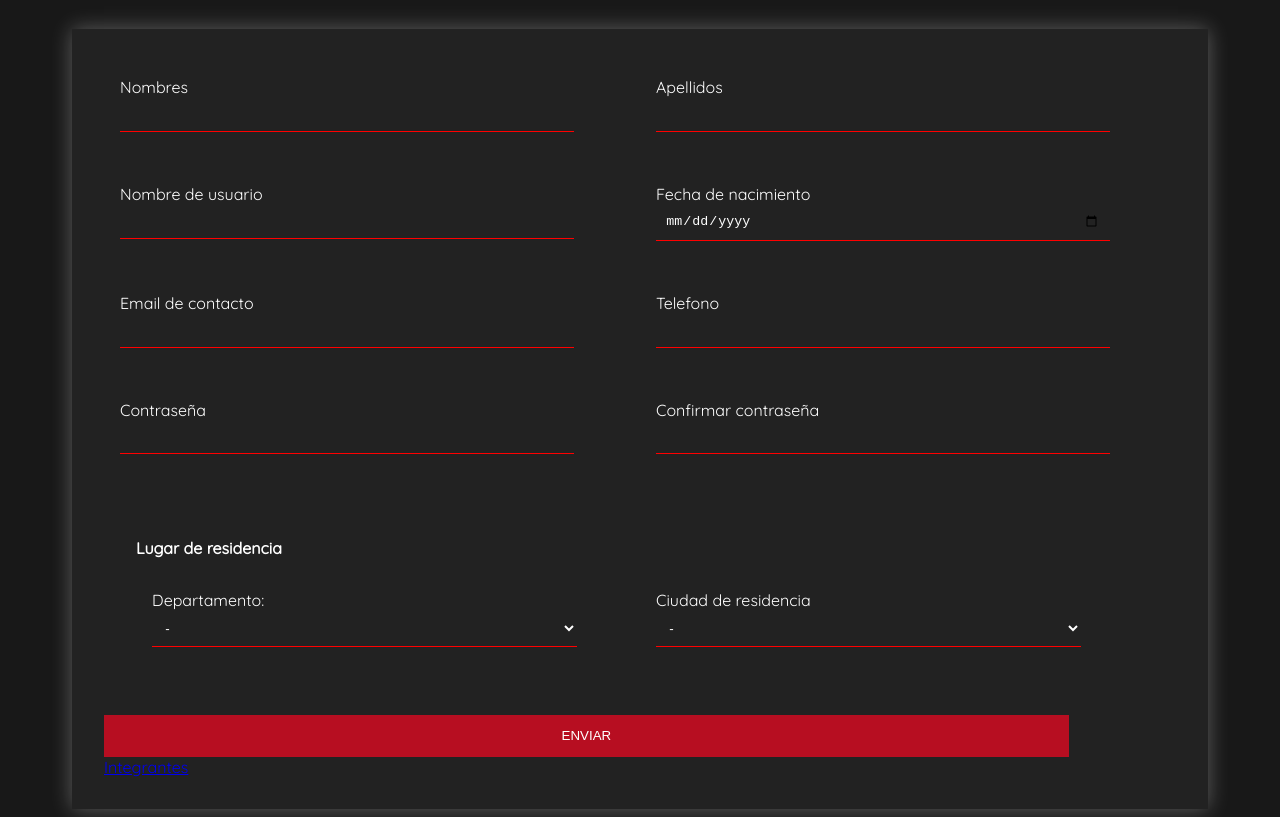
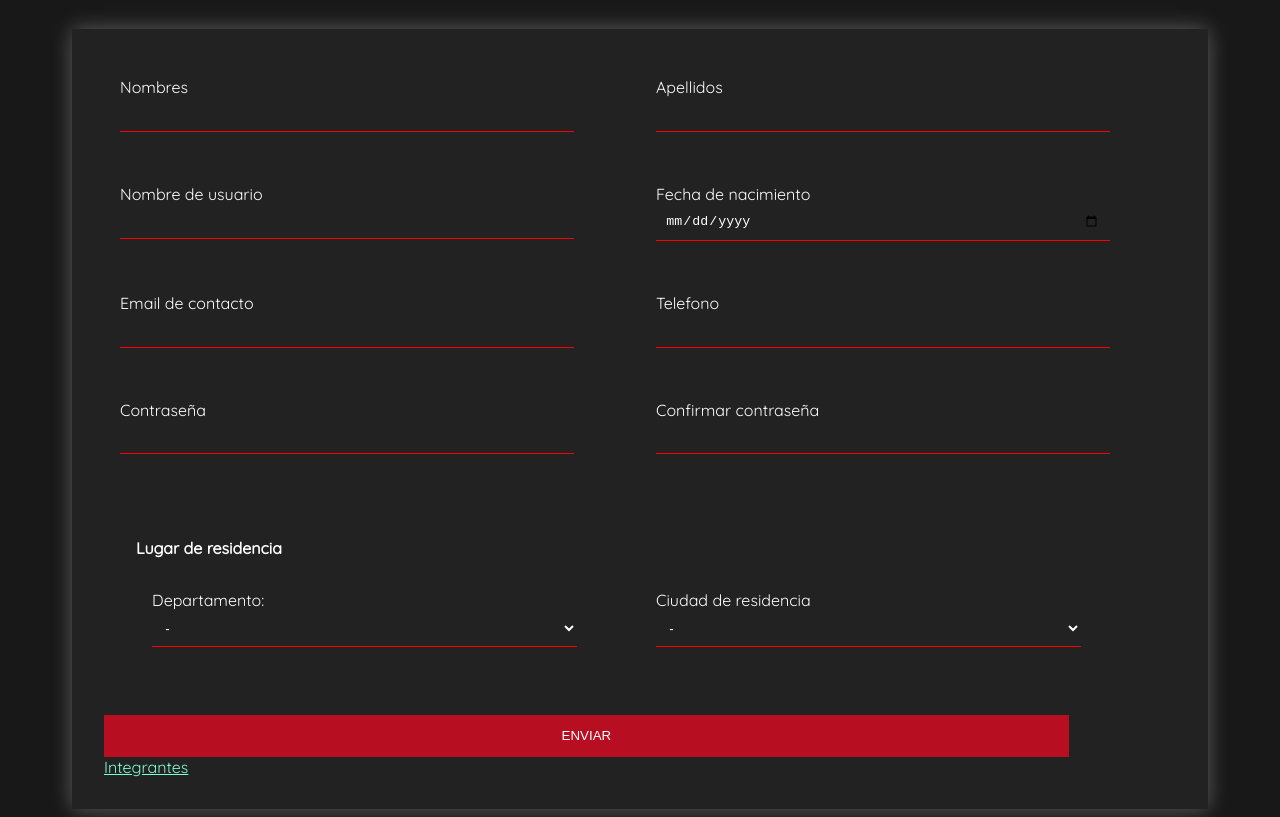
Before and after one commit to CristianTafur249/Taller-7, a plain HTML site: page index.html in a window 1280 px wide. Shown: the part 95-912 px from the top of the page. Drawn offline with nearby package versions, Linux system fonts and the light colour scheme; no server answers.

Commit message:
Update index.html

```diff
--- a/index.html
+++ b/index.html
@@ -101,7 +101,7 @@
                 </div>
             </div>
             <button type="submit">ENVIAR</button>
-            <a href="../Taller-7/integrantes.html">Integrantes</a>
+            <a class="Link" href="../Taller-7/integrantes.html">Integrantes</a>
         </form>
 
     </div>
```
